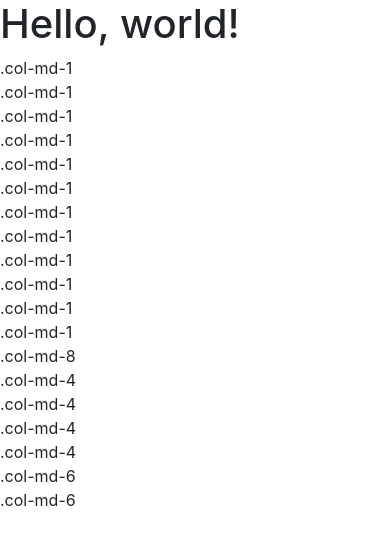
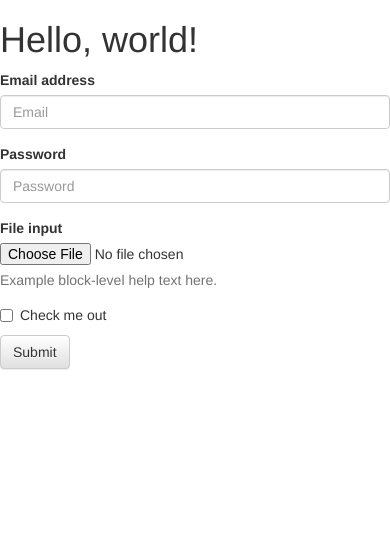
Before and after one commit to Akiva-Notkin/akiva.club, a PHP site: page / in a window 390 px wide. Shown: the top 545 px of the page. Run offline with PHP 8.4, Linux system fonts and the light colour scheme; some libraries are stand-ins or nearby versions.

Commit message:
From test

```diff
--- a/public_html/index.php
+++ b/public_html/index.php
@@ -21,33 +21,27 @@
   <body>
     <h1>Hello, world!</h1>
 
-    <div class="row">
-  <div class="col-md-1">.col-md-1</div>
-  <div class="col-md-1">.col-md-1</div>
-  <div class="col-md-1">.col-md-1</div>
-  <div class="col-md-1">.col-md-1</div>
-  <div class="col-md-1">.col-md-1</div>
-  <div class="col-md-1">.col-md-1</div>
-  <div class="col-md-1">.col-md-1</div>
-  <div class="col-md-1">.col-md-1</div>
-  <div class="col-md-1">.col-md-1</div>
-  <div class="col-md-1">.col-md-1</div>
-  <div class="col-md-1">.col-md-1</div>
-  <div class="col-md-1">.col-md-1</div>
-</div>
-<div class="row">
-  <div class="col-md-8">.col-md-8</div>
-  <div class="col-md-4">.col-md-4</div>
-</div>
-<div class="row">
-  <div class="col-md-4">.col-md-4</div>
-  <div class="col-md-4">.col-md-4</div>
-  <div class="col-md-4">.col-md-4</div>
-</div>
-<div class="row">
-  <div class="col-md-6">.col-md-6</div>
-  <div class="col-md-6">.col-md-6</div>
-</div>
+    <form>
+  <div class="form-group">
+    <label for="exampleInputEmail1">Email address</label>
+    <input type="email" class="form-control" id="exampleInputEmail1" placeholder="Email">
+  </div>
+  <div class="form-group">
+    <label for="exampleInputPassword1">Password</label>
+    <input type="password" class="form-control" id="exampleInputPassword1" placeholder="Password">
+  </div>
+  <div class="form-group">
+    <label for="exampleInputFile">File input</label>
+    <input type="file" id="exampleInputFile">
+    <p class="help-block">Example block-level help text here.</p>
+  </div>
+  <div class="checkbox">
+    <label>
+      <input type="checkbox"> Check me out
+    </label>
+  </div>
+  <button type="submit" class="btn btn-default">Submit</button>
+</form>
 
     <!-- jQuery (necessary for Bootstrap's JavaScript plugins) -->
     <script src="https://ajax.googleapis.com/ajax/libs/jquery/1.11.3/jquery.min.js"></script>
```
